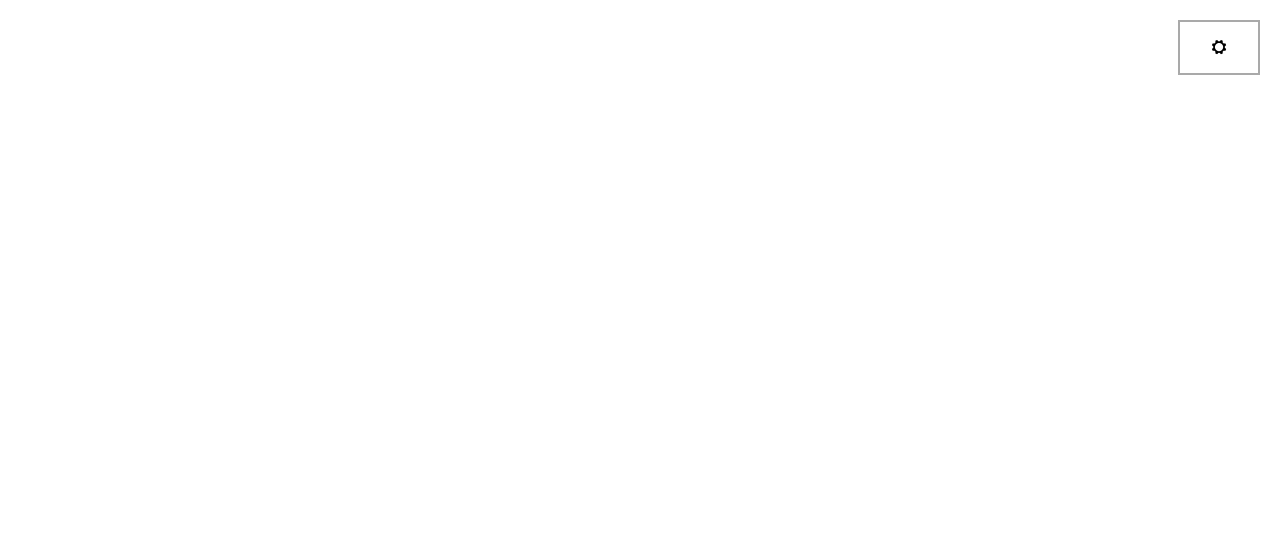
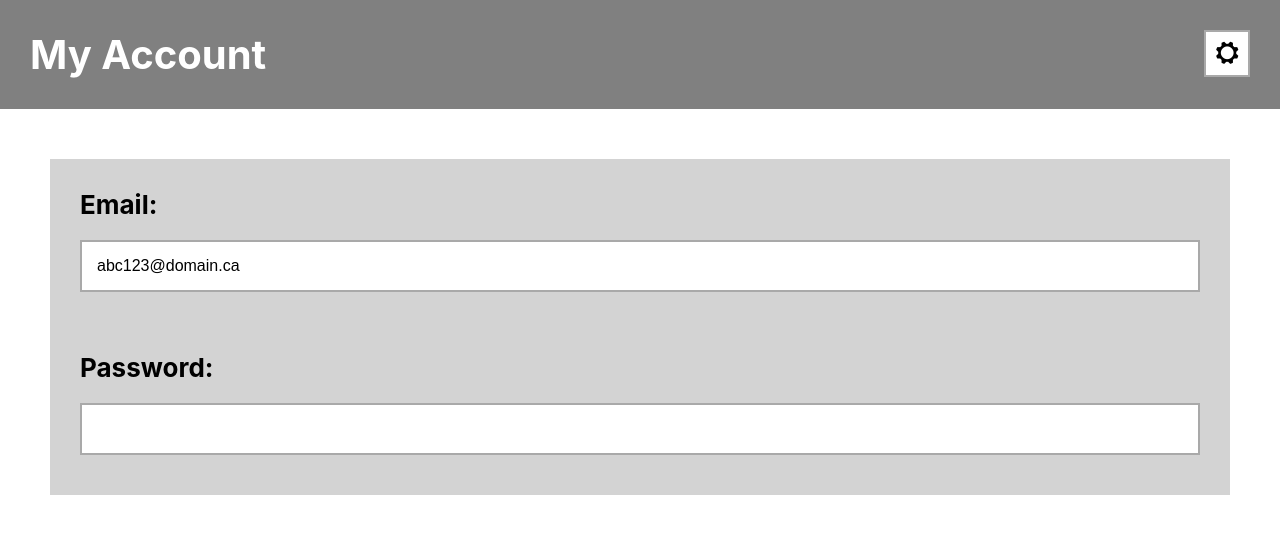
Before and after one commit to Aesha7/CMPT-370, a React (Create React App) app in the folder front-end/: page /my-account in a window 1280 px wide. Shown: the top 534 px of the page. Built offline with nearby package versions, Linux system fonts and the light colour scheme.

Commit message:
viewaccount started

```diff
--- a/front-end/src/pages/ViewAccountPage.css
+++ b/front-end/src/pages/ViewAccountPage.css
@@ -2,18 +2,115 @@
     font-family: Arial, Helvetica, sans-serif;
   }
 
-.settingsButton{
-    padding: 15px 32px;
+.view-account-top-bar{
+  background-color: gray;
+  color: white;
+  padding: 30px;
+  text-align: left;
+  font-size: 40px;
+  font-weight: bolder;
+}
+
+.view-account-settingsButton{
+    padding: 5px 10px;
     text-align: center;
-    font-size: 18px;
+    font-size: 28px;
     font-weight: bold;
     transition-duration: 0.4s;
     background-color: white;
     border: 2px solid darkgray;
     color: black;
     margin-left: auto;
-    margin-right: 20px;
-    margin-top: 20px;
+    margin-right: 0px;
+    margin-top: auto;
     float: right;
     max-width: 100%;
 }
+
+
+.view-account-container {
+  background-color: lightgrey;
+  border-color: black;
+  height: auto;
+  width: auto;
+  margin: 50px;
+  padding: 5px;
+}
+
+.view-account-container-toprow {
+  display: flex;
+  flex-direction: column;
+  justify-content: space-between;
+}
+
+.view-account-column-entry {
+  flex: 1;
+  display: flex;
+  flex-direction: column;
+  margin: 25px;
+}
+.view-account-subcolumn-entry {
+  flex: 1;
+  display: inline;
+  flex-direction: column;
+  margin: 25px;
+}
+.view-account-row-entry {
+  flex: 1;
+  display: flex;
+  flex-direction: row;
+  margin: 25px;
+}
+
+.view-account-label {
+  font-size: 26px;
+  font-weight: bold;
+  text-align: left;
+  margin-bottom: 20px;
+  max-width: 100%;
+}
+
+.view-account-text-field {
+  padding: 15px;
+  margin-bottom: 10px;
+  font-size: 16px;
+  border: 2px solid darkgray;
+
+}
+
+.button3 {
+  padding: 15px 32px;
+  text-align: center;
+  font-size: 24px;
+  font-weight: bold;
+  transition-duration: 0.4s;
+  background-color: white;
+  border: 2px solid darkgray;
+  color: black;
+  display: block;
+  margin: 30px auto;
+}
+
+
+
+/* Media query for smaller screens */
+@media (max-width: 768px) {
+  .container {
+    flex-direction: column;
+    margin: 10px 0;
+  }
+
+  .button1, .button2, .button3 {
+    margin: 10px auto;
+    display: block;
+  }
+
+  .label, .button2 {
+    width: 100%;
+    padding: 15px 20px;
+    box-sizing: border-box;
+  }
+}
+
+
+.container-toprow{}
--- a/front-end/src/pages/ViewAccountPage.jsx
+++ b/front-end/src/pages/ViewAccountPage.jsx
@@ -1,13 +1,52 @@
 import React, { useState } from "react";
-import Container from '@material-ui/core/Container';
-import Typography from '@material-ui/core/Typography';
+import Container from "@material-ui/core/Container";
+import Typography from "@material-ui/core/Typography";
 import { Route, Routes, useNavigate } from "react-router";
-import './ViewAccountPage.css';
-
+import "./ViewAccountPage.css";
 
 const AccountView = () => {
+  const [name] = useState("John Doe");
+  const [phone] = useState("(306) 123-4567");
+  const [email] = useState("abc123@domain.ca");
+  const [birthday] = useState("month/day/year");
+  const [password] = useState("");
 
-    return(<button className="settingsButton">&#x26ED;</button>);
-}
+  return (
+    <div className="view-account-page">
+      <div className="view-account-top-bar">
+        My Account
+        <button className="view-account-settingsButton">&#x26ED;</button>
+      </div>
 
-export default AccountView
+      <div className="view-account-container">
+        <div className="view-account-container-toprow">
+          <div className="view-account-column-entry">
+            <label className="view-account-label" for="email">
+              Email:
+            </label>
+            <input
+              className="text-field"
+              value={email}
+              type="email"
+              id="email"
+            />
+          </div>
+
+          <div className="view-account-column-entry">
+            <label className="view-account-label" for="password">
+              Password:
+            </label>
+            <input
+              className="view-account-text-field"
+              value={password}
+              type="password"
+              id="password"
+            />
+          </div>
+        </div>
+      </div>
+    </div>
+  );
+};
+
+export default AccountView;
```
